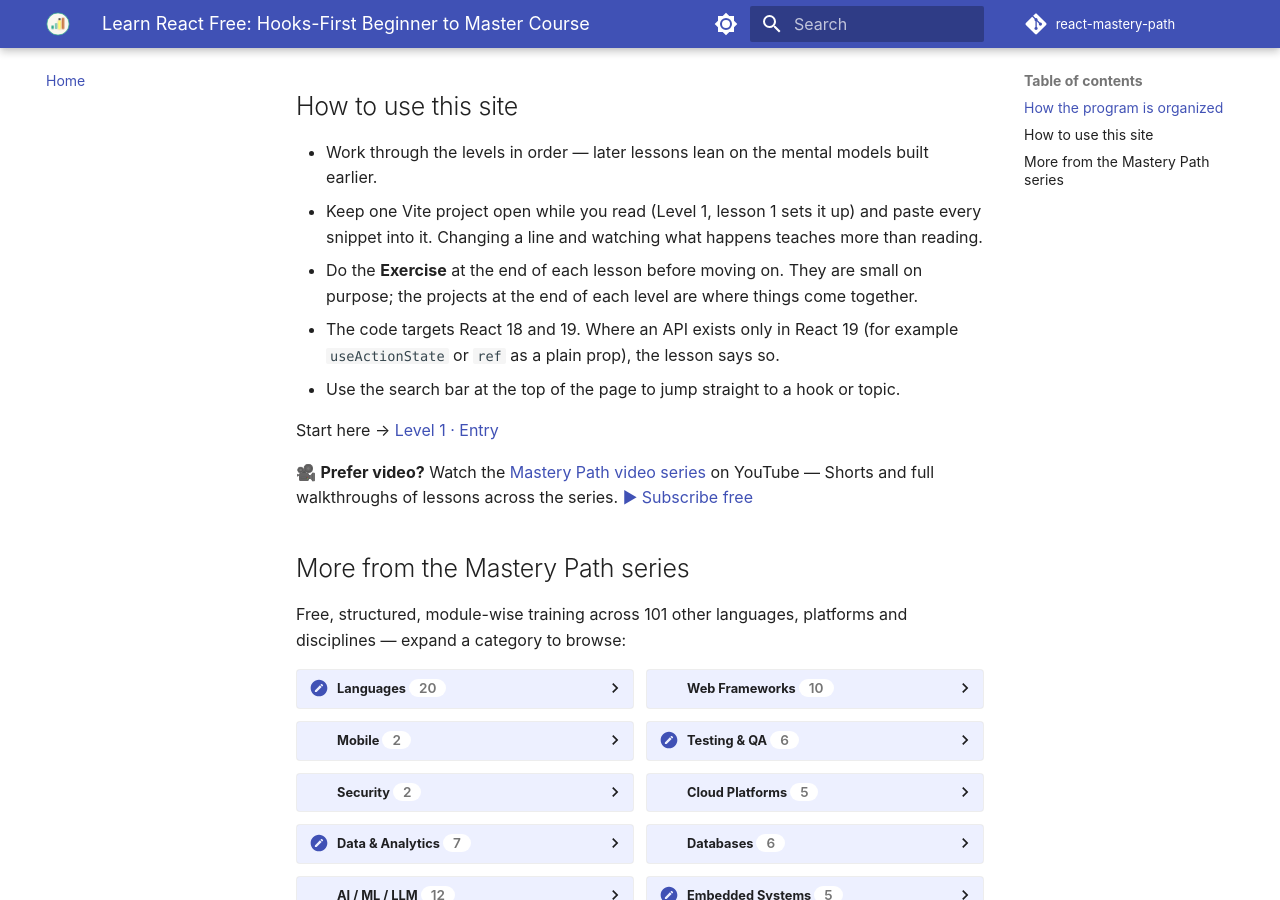
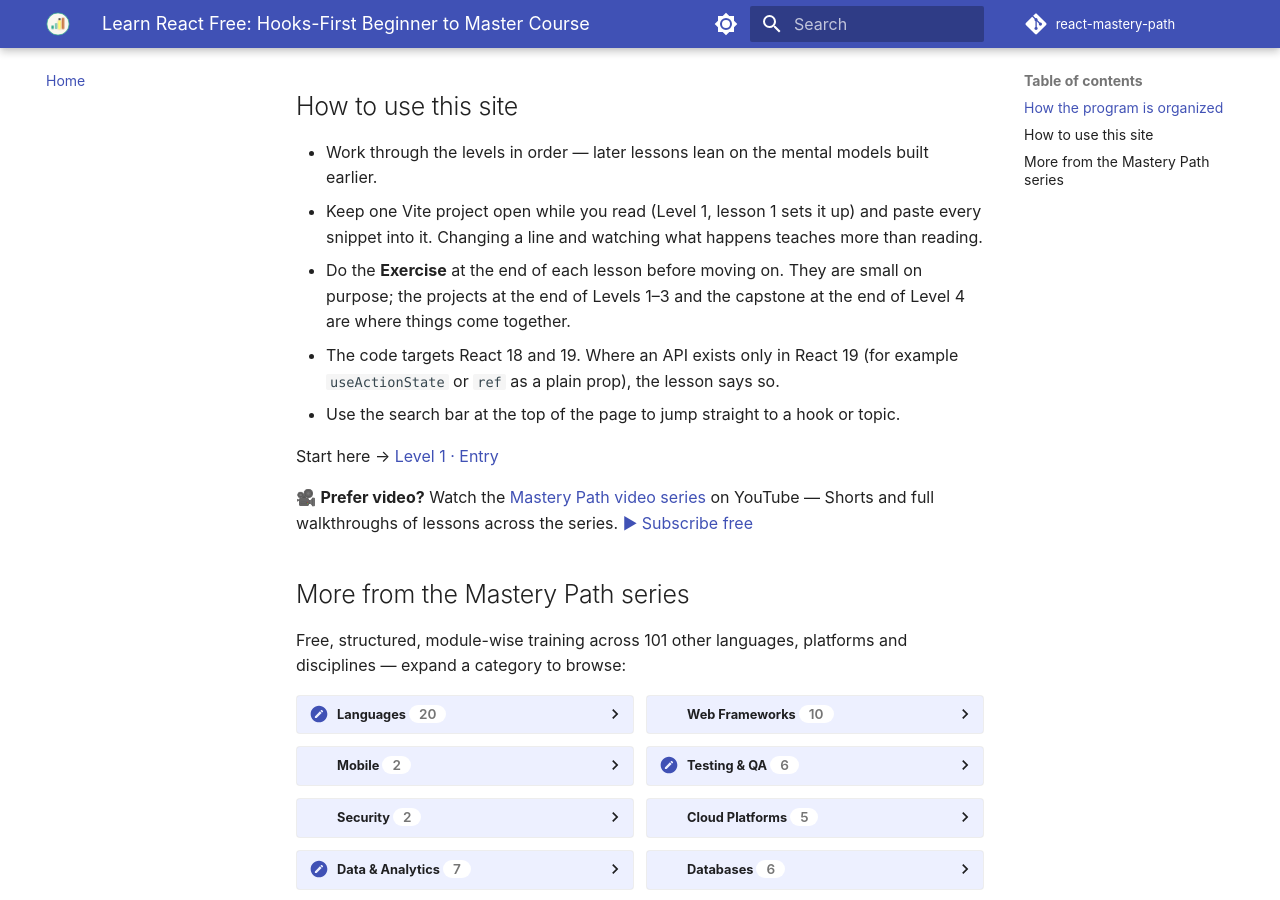
Before and after one commit to SIGILIPELLI/react-mastery-path, an MkDocs documentation site: the page built from docs/index.md, in a window 1280 px wide and 900 px high, scrolled down 1250 px. Built offline with MkDocs 1.6.1 and Material for MkDocs 9.7.7, drawn with Linux system fonts in a browser that asks for light colours; comment, search, counter and statistics services are not loaded.

Commit message:
Course home: state that Levels 1-3 end with a project and Level 4 with the capstone
Co-Authored-By: Claude Sonnet 5.5 <noreply@anthropic.com>

```diff
--- a/docs/index.md
+++ b/docs/index.md
@@ -38,7 +38,7 @@ destructuring, modules, promises, `async`/`await`, array methods like `map` and
 - Keep one Vite project open while you read (Level 1, lesson 1 sets it up) and paste
   every snippet into it. Changing a line and watching what happens teaches more than reading.
 - Do the **Exercise** at the end of each lesson before moving on. They are small on
-  purpose; the projects at the end of each level are where things come together.
+  purpose; the projects at the end of Levels 1–3 and the capstone at the end of Level 4 are where things come together.
 - The code targets React 18 and 19. Where an API exists only in React 19 (for example
   `useActionState` or `ref` as a plain prop), the lesson says so.
 - Use the search bar at the top of the page to jump straight to a hook or topic.
```
